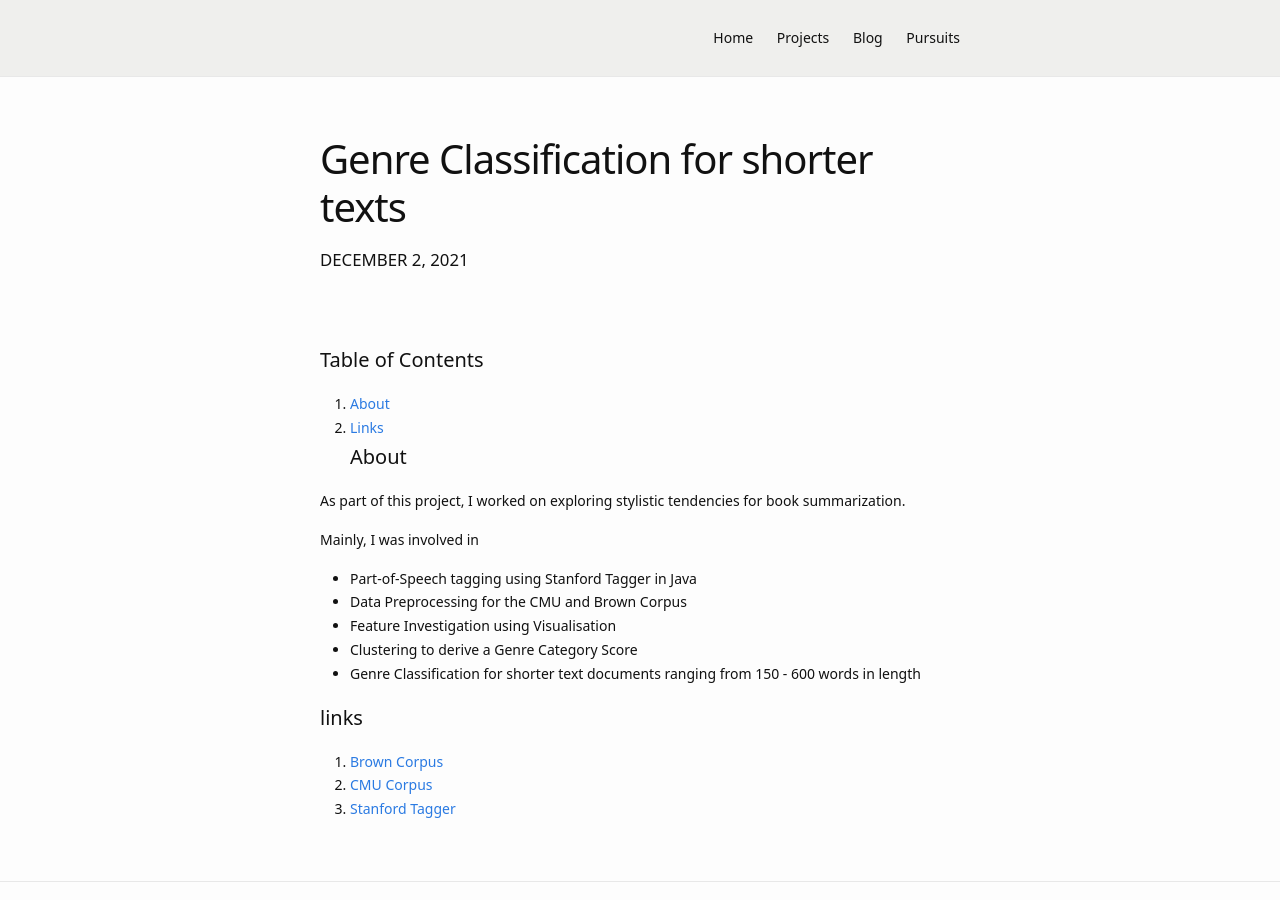
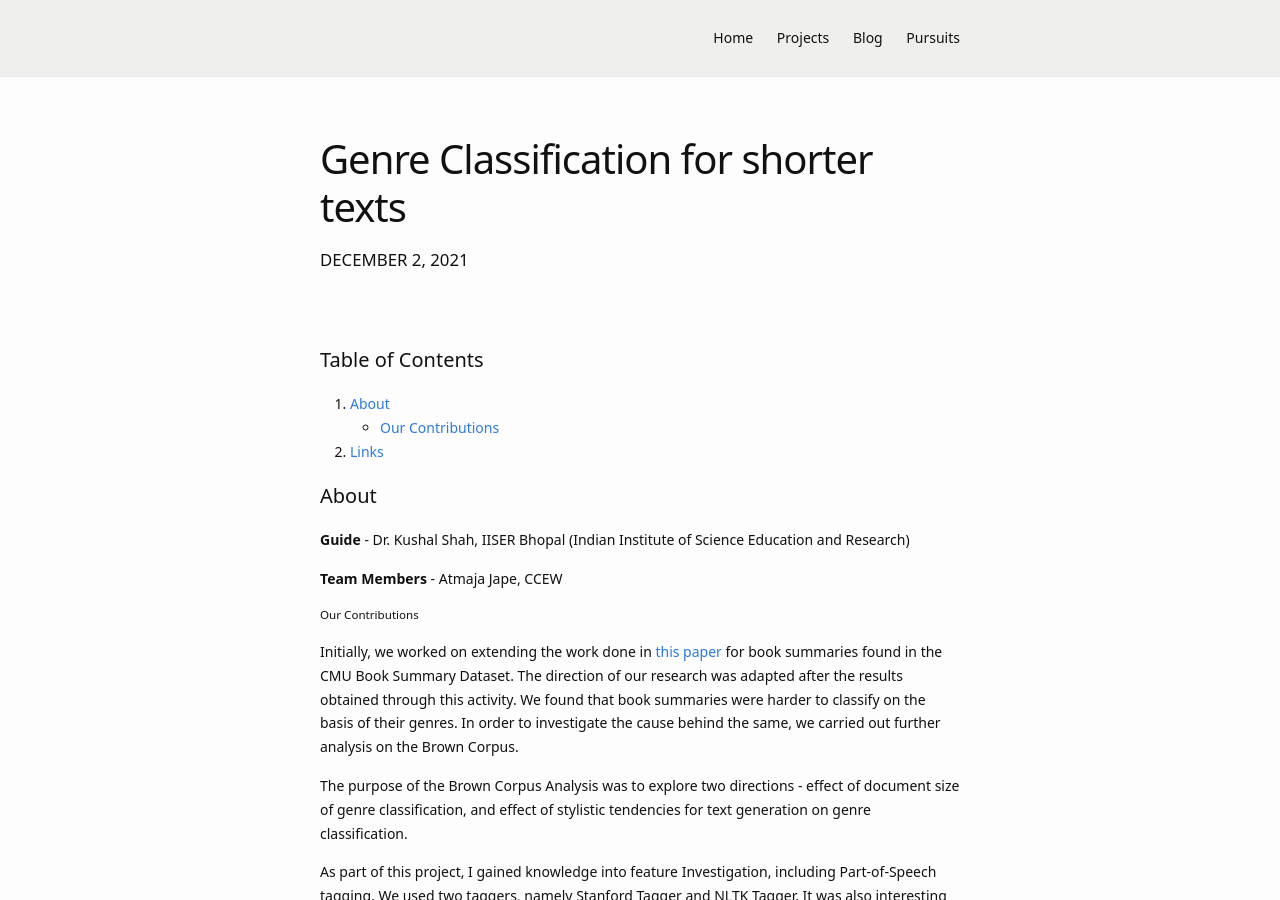
Before and after one commit to Chaitanyasuma/Chaitanyasuma.github.io, a Jekyll site: the page built from _posts/2021-12-02-genre-classification.md, in a window 1280 px wide and 900 px high. Built offline with Jekyll 4.4.1, drawn with Linux system fonts in a browser that asks for light colours; some of the changed text lies outside the part shown.

Commit message:
blog completion

```diff
--- a/_posts/2021-12-02-genre-classification.md
+++ b/_posts/2021-12-02-genre-classification.md
@@ -8,17 +8,32 @@
 <br />
 #### Table of Contents
 1. [About](#about)
+  * [Our Contributions](#our-contributions)
 2. [Links](#links)
+
 #### About
 
-As part of this project, I worked on exploring stylistic tendencies for book summarization.
+**Guide** - Dr. Kushal Shah, IISER Bhopal (Indian Institute of Science Education and Research)
 
-Mainly, I was involved in
-* Part-of-Speech tagging using Stanford Tagger in Java
-* Data Preprocessing for the CMU and Brown Corpus
-* Feature Investigation using Visualisation
-* Clustering to derive a Genre Category Score
-* Genre Classification for shorter text documents ranging from 150 - 600 words in length
+**Team Members** - Atmaja Jape, CCEW
+
+##### Our Contributions
+
+Initially, we worked on extending the work done in [this paper](https://aclanthology.org/W19-3409.pdf) for book summaries found in the CMU Book Summary Dataset. The direction of our research was adapted after the results obtained through this activity. We found that book summaries were harder to classify on the basis of their genres. In order to investigate the cause behind the same, we carried out further analysis on the Brown Corpus.
+
+The purpose of the Brown Corpus Analysis was to explore two directions - effect of document size of genre classification, and effect of stylistic tendencies for text generation on genre classification.
+
+As part of this project, I gained knowledge into feature Investigation, including Part-of-Speech tagging. We used two taggers, namely Stanford Tagger and NLTK Tagger. It was also interesting for us to observe the differences in tagging by both the taggers for the same corpus.
+
+We also performed visualisation for the features of text. One interesting visualisation was the 3D representation of the features divided by their genres.
+
+As part of the methodology, we derived a unique Genre Category Score from the results of clustering to observe the distinction in genres of text based on the features of the text under consideration. Our cimple linguistic approach for genre classification for short text documents performed significantly well on the Brown Corpus. We implemented the strategy on documents of varying sizes, from 150 - 600 words.
+
+By using the strategy on the CMU Corpus, we were also able to determine the stylistic choices for book summary generation in contrast with the choices for text document generation.
+
+We experimented with several classification models, including Support Vector Machines and Bagging Classifier, and clustering models, including K-Means and Gaussian Mixture Model.
+
+Being a literature enthusiast, this project was very interesting for me and I hope to further continue working in this domain.
 
 #### links
 
```
